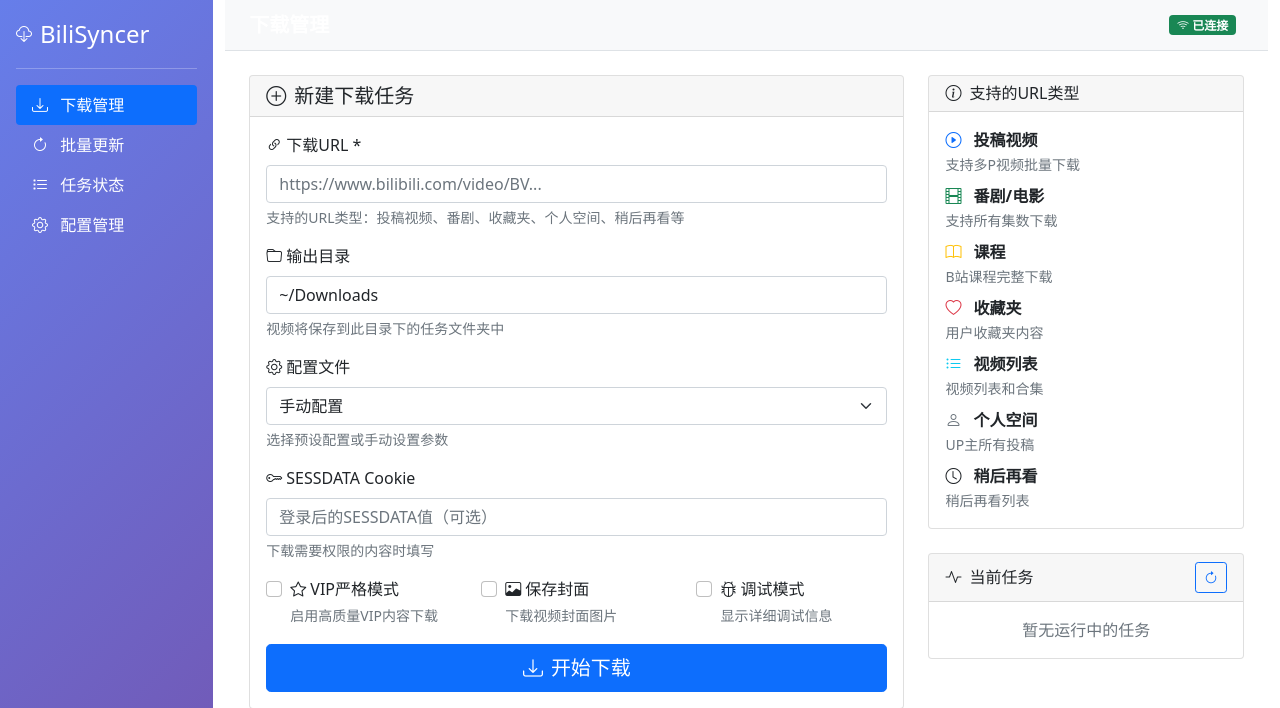
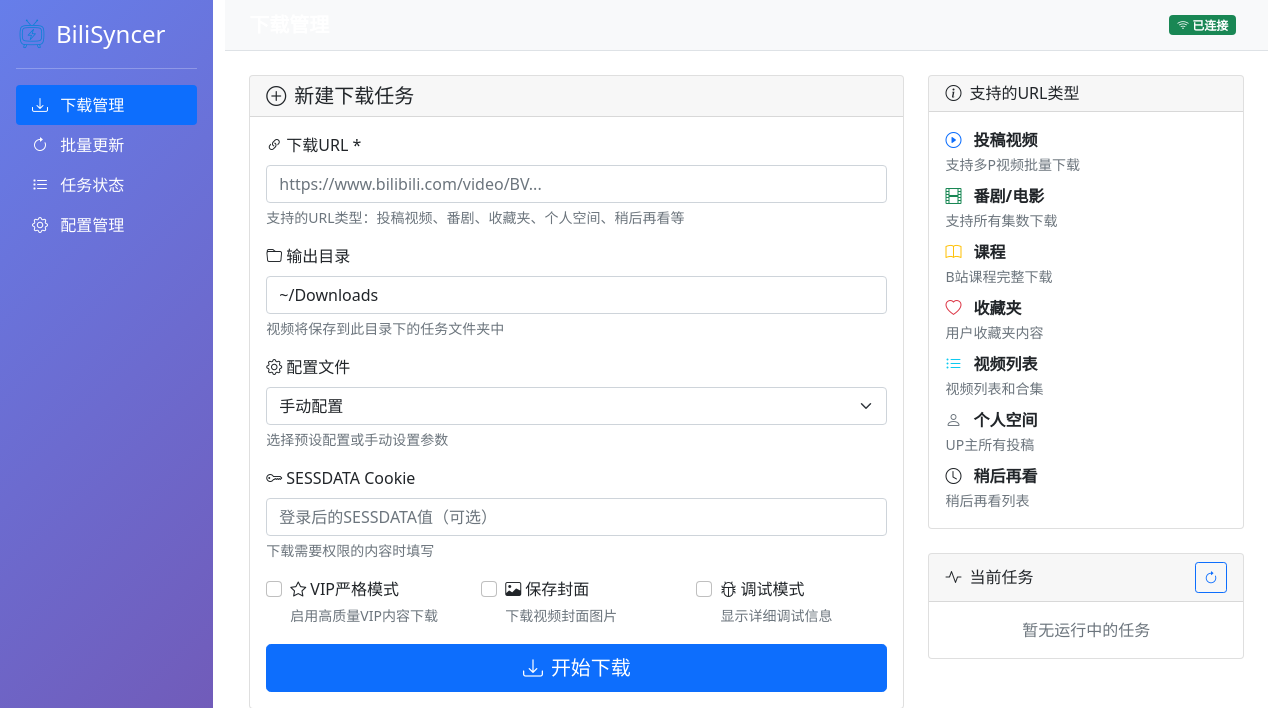
Before and after one commit to dongshuyan/BiliSyncer, a Flask app: page / in a window 1280 px wide. Shown: the top 708 px of the page. Run offline with Flask 3, Linux system fonts and the light colour scheme; data that the repository does not hold is empty; some libraries are stand-ins or nearby versions.

Commit message:
feat: 添加BiliSyncer Logo
- 在中英文README中添加Logo展示
- 将Logo.ico作为WebUI的favicon
- 在WebUI侧边栏中使用Logo图标
- 优化品牌视觉展示效果

```diff
--- a/webui/templates/base.html
+++ b/webui/templates/base.html
@@ -4,6 +4,7 @@
     <meta charset="UTF-8">
     <meta name="viewport" content="width=device-width, initial-scale=1.0">
     <title>{% block title %}BiliSyncer WebUI{% endblock %}</title>
+    <link rel="icon" type="image/x-icon" href="{{ url_for('static', filename='favicon.ico') }}">
     <link href="https://cdn.jsdelivr.net/npm/bootstrap@5.1.3/dist/css/bootstrap.min.css" rel="stylesheet">
     <link href="https://cdn.jsdelivr.net/npm/bootstrap-icons@1.7.2/font/bootstrap-icons.css" rel="stylesheet">
     <style>
@@ -44,7 +45,7 @@
             <div class="col-md-3 col-lg-2 sidebar p-0">
                 <div class="d-flex flex-column flex-shrink-0 p-3 text-white h-100">
                     <a href="/" class="d-flex align-items-center mb-3 mb-md-0 me-md-auto text-white text-decoration-none">
-                        <i class="bi bi-cloud-download me-2"></i>
+                        <img src="{{ url_for('static', filename='favicon.ico') }}" alt="Logo" width="32" height="32" class="me-2">
                         <span class="fs-4">BiliSyncer</span>
                     </a>
                     <hr>
```
Also changed, not shown: README.md, README_ZH.md, pictures/Logo.ico (added), pictures/Logo.png (added), pictures/logo2.ico (added), pictures/logo2.png (added), webui/static/favicon.ico (added).
